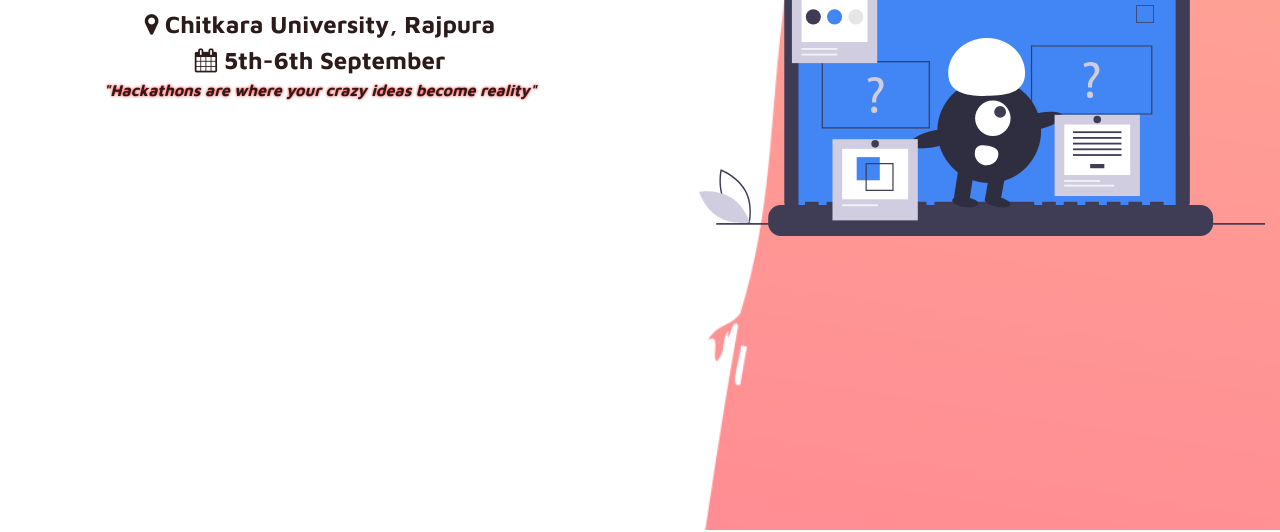
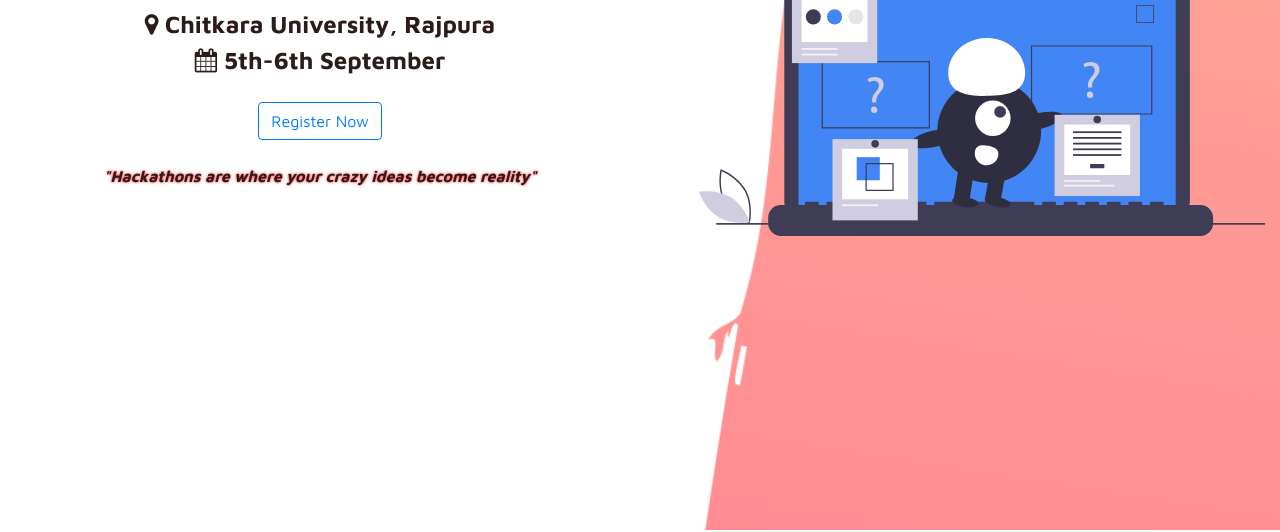
Before and after one commit to Yashank18/OctaHacks3.0, a plain HTML site: page Index.html in a window 1280 px wide. Shown: the part 270-802 px from the top of the page. Drawn offline with nearby package versions, Linux system fonts and the light colour scheme.

Commit message:
Landing Page

```diff
--- a/Index.html
+++ b/Index.html
@@ -64,6 +64,10 @@
         <br>
         <i class="	fa fa-calendar" aria-hidden="true"></i>  5th-6th September
         </div>
+        <br>
+        <button type="button" class="btn btn-outline-primary" >Register Now</button>
+        <br>
+        <br>
         <div>
           <p style="font-size: 1em;font-weight: bold;text-shadow: 0 0 3px #FF0000;"><i>"Hackathons are where your crazy ideas become reality"</i></p>
         </div>
```
